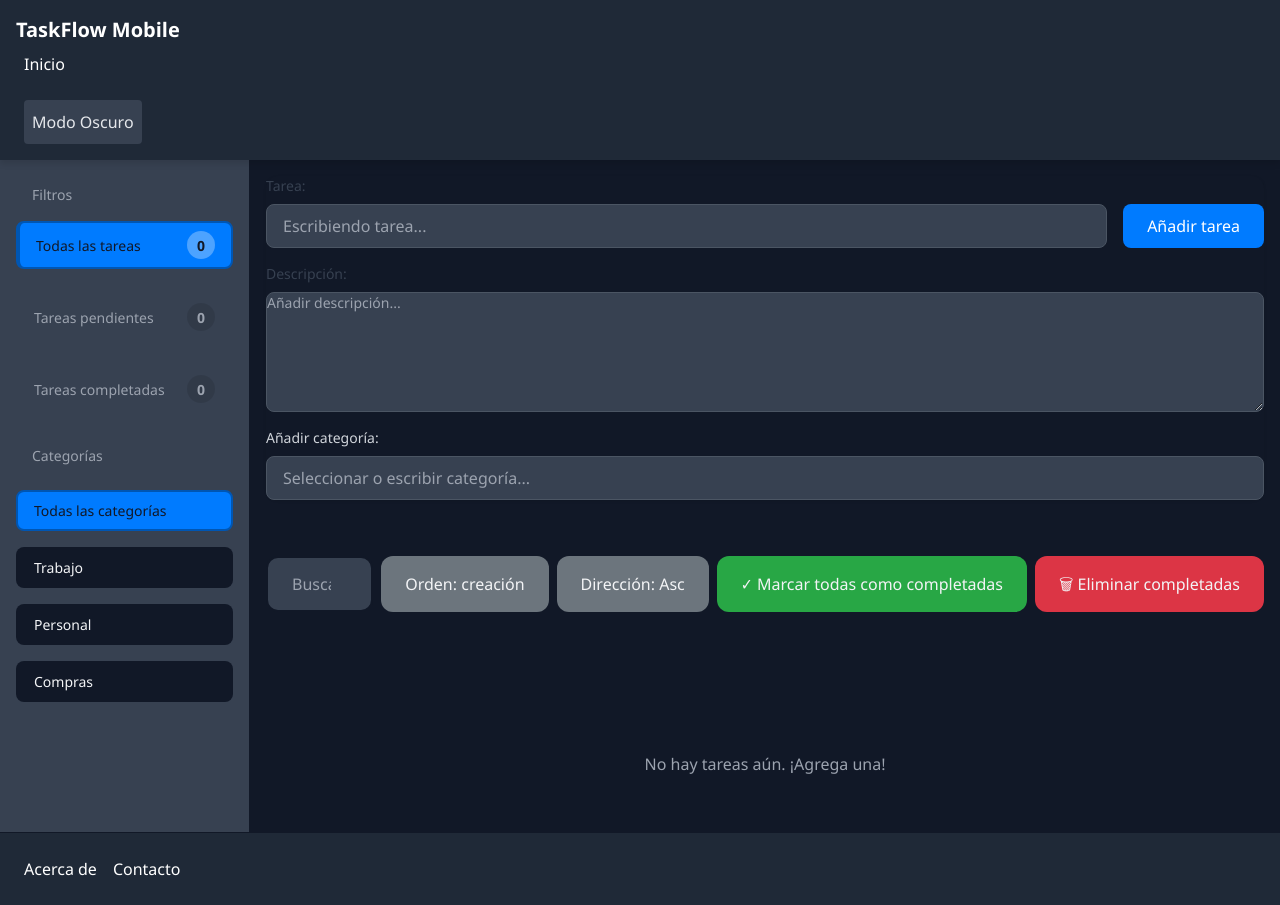
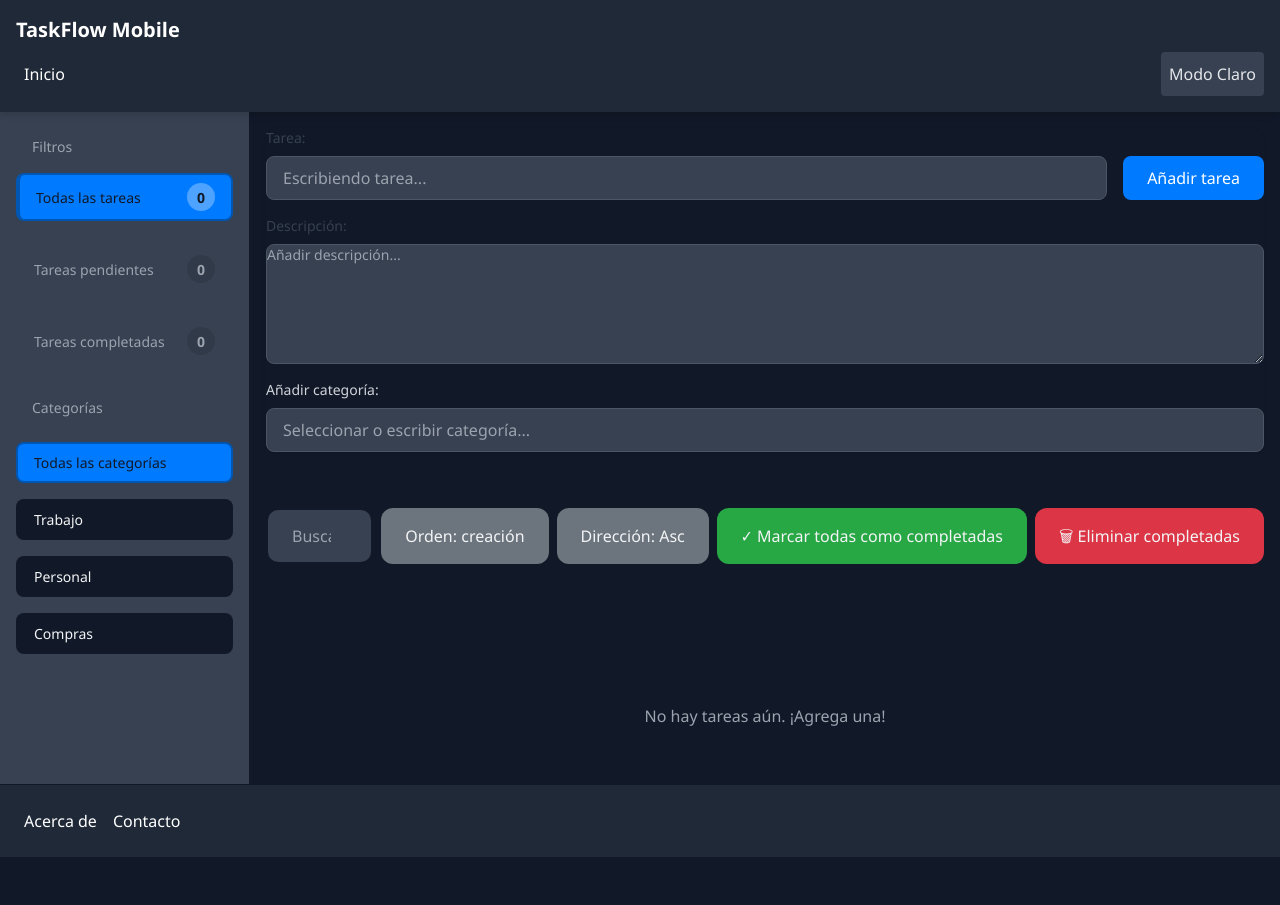
Before and after one commit to Israel7104/bootcamp-project, a plain HTML site: page index.html in a window 1280 px wide. Both pictures are taken after a click on the button "Modo Oscuro". After the commit the page ends 857 px from the top, so only its background shows below. Drawn offline with nearby package versions, Linux system fonts and the light colour scheme.

Commit message:
Enhance dark mode functionality: update button label based on theme and improve toggle event handling

```diff
--- a/app.js
+++ b/app.js
@@ -1017,14 +1017,30 @@ function loadDarkModePreference() {
     if (darkModeSetting === "enabled") {
         document.documentElement.classList.add("dark");
     }
+    updateDarkModeButtonLabel(document.documentElement.classList.contains("dark"));
+}
+
+/**
+ * Actualiza el texto del botón según el tema actual.
+ * @param {boolean} isDark - Indica si el modo oscuro está activo.
+ * @returns {void}
+ */
+function updateDarkModeButtonLabel(isDark) {
+    if (!darkModeToggle) {
+        return;
+    }
+    darkModeToggle.textContent = isDark ? "Modo Claro" : "Modo Oscuro";
 }
 
 // 3. Ejecutar carga al iniciar
 loadDarkModePreference();
 
 // 4. Evento del botón
-darkModeToggle.addEventListener("click", () => {
-    // Alterna la clase en el HTML (raíz)
-    const isDark = document.documentElement.classList.toggle("dark");
-    saveDarkModePreference(isDark);
-});
+if (darkModeToggle) {
+    darkModeToggle.addEventListener("click", () => {
+        // Alterna la clase en el HTML (raíz)
+        const isDark = document.documentElement.classList.toggle("dark");
+        saveDarkModePreference(isDark);
+        updateDarkModeButtonLabel(isDark);
+    });
+}
--- a/index.html
+++ b/index.html
@@ -17,14 +17,13 @@
 <body class=" min-h-screen bg-gray-100 dark:bg-gray-900">
     <header class="bg-blue-600 text-white p-4 dark:bg-gray-800">
         <h1 class="text-xl font-bold">TaskFlow Mobile</h1>
-        <nav class="mt-2">
+        <nav class="mt-2 flex items-center gap-4">
             <ul>
                 <li><a href="#" class="hover:bg-blue-500 p-2 rounded">Inicio</a></li>
 
             </ul>
-            <br>
             <button id="darkModeToggle"
-                class="ml-2 bg-gray-200 text-gray-800 hover:bg-gray-300 p-2 rounded transiton-colors dark:bg-gray-700 dark:text-gray-200 dark:hover:bg-gray-600">
+                class="ml-auto bg-gray-200 text-gray-800 hover:bg-gray-300 p-2 rounded transiton-colors dark:bg-gray-700 dark:text-gray-200 dark:hover:bg-gray-600">
                 Modo Oscuro
             </button>
         </nav>
```
